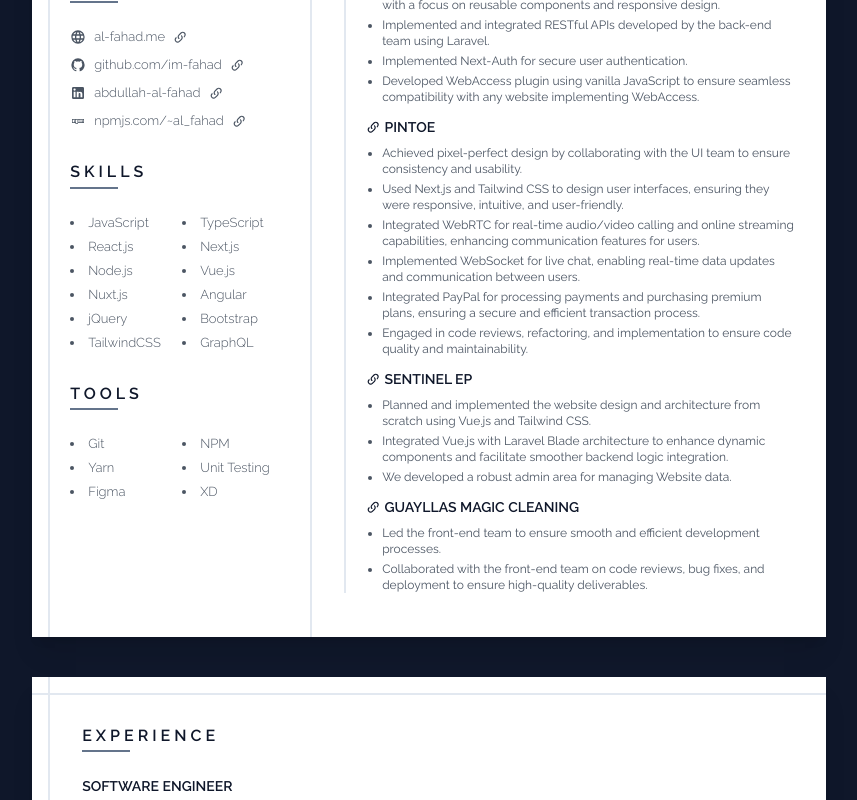
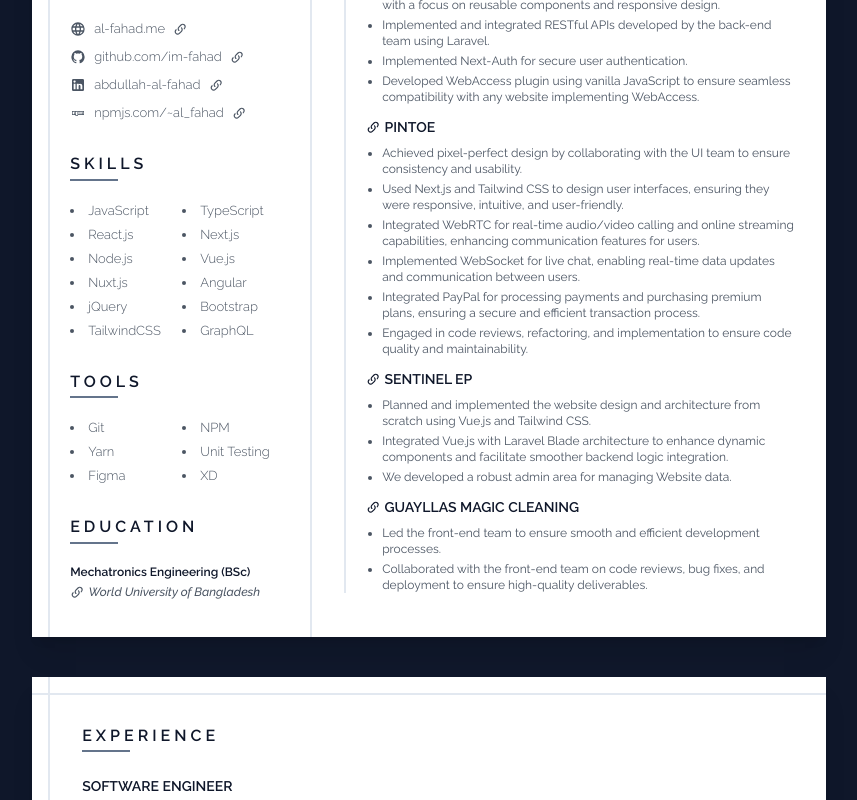
Before and after one commit to im-fahad/portfolio, a Next.js app: page /resume-v3 in a window 1280 px wide. Shown: the part 526-1326 px from the top of the page, without its empty margins (211-1068 px from the left). Built offline with nearby package versions, Linux system fonts and the light colour scheme.

Commit message:
resume v3 added

```diff
--- a/src/app/resume-v3/page.tsx
+++ b/src/app/resume-v3/page.tsx
@@ -7,6 +7,8 @@ import Links from "@/components/resume-v3/Links";
 import Header from "@/components/resume-v3/Header";
 import Tools from "@/components/resume-v3/Tools";
 import Projects from "@/components/resume-v3/Projects";
+import Icon from "@mdi/react";
+import {mdiEmailOutline, mdiLinkVariant, mdiMapMarkerRadiusOutline, mdiPhoneClassic} from "@mdi/js";
 
 export default function Resume() {
     return (
@@ -26,6 +28,24 @@ export default function Resume() {
                     <Skills/>
 
                     <Tools/>
+
+                    <div className="resume__section">
+                        <h1 className="resume__section-title">
+                            Education
+                        </h1>
+                        <div className="resume-contact">
+                            <div className="experience">
+                                <h2 className="text-xs text-primary-900 font-semibold mb-1">
+                                    Mechatronics Engineering (BSc)
+                                </h2>
+                                <Link href="https://wub.edu.bd/" target="_blank"
+                                      className="text-xs text-gray-600 font-medium italic hover:underline flex items-center gap-1">
+                                    <Icon size={.6} path={mdiLinkVariant} className="link-icon"/>
+                                    World University of Bangladesh
+                                </Link>
+                            </div>
+                        </div>
+                    </div>
                 </div>
 
                 {/*header*/}
--- a/src/assets/styles/modules/resume_v3.css
+++ b/src/assets/styles/modules/resume_v3.css
@@ -13,6 +13,10 @@
 .resume--v3 .experience .resume__section-title {
     @apply text-[11px] text-primary-500 font-medium pb-0 mb-0 tracking-[2px];
     @apply after:content-none bg-white w-full -mt-2 pl-1 -ml-1;
+}
+
+.resume--v3 .resume__sidebar .resume__section-title {
+    @apply mb-5;
 }
 
 .resume--v3 .experience__list-item {
```
